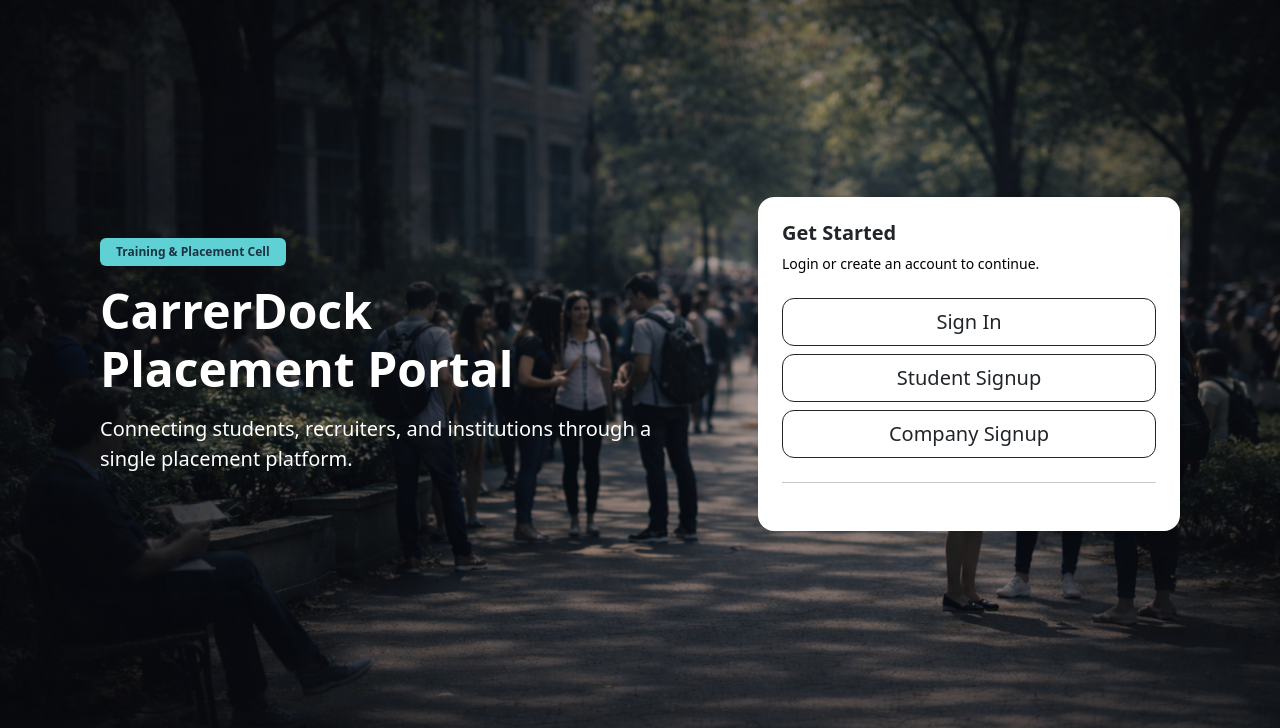
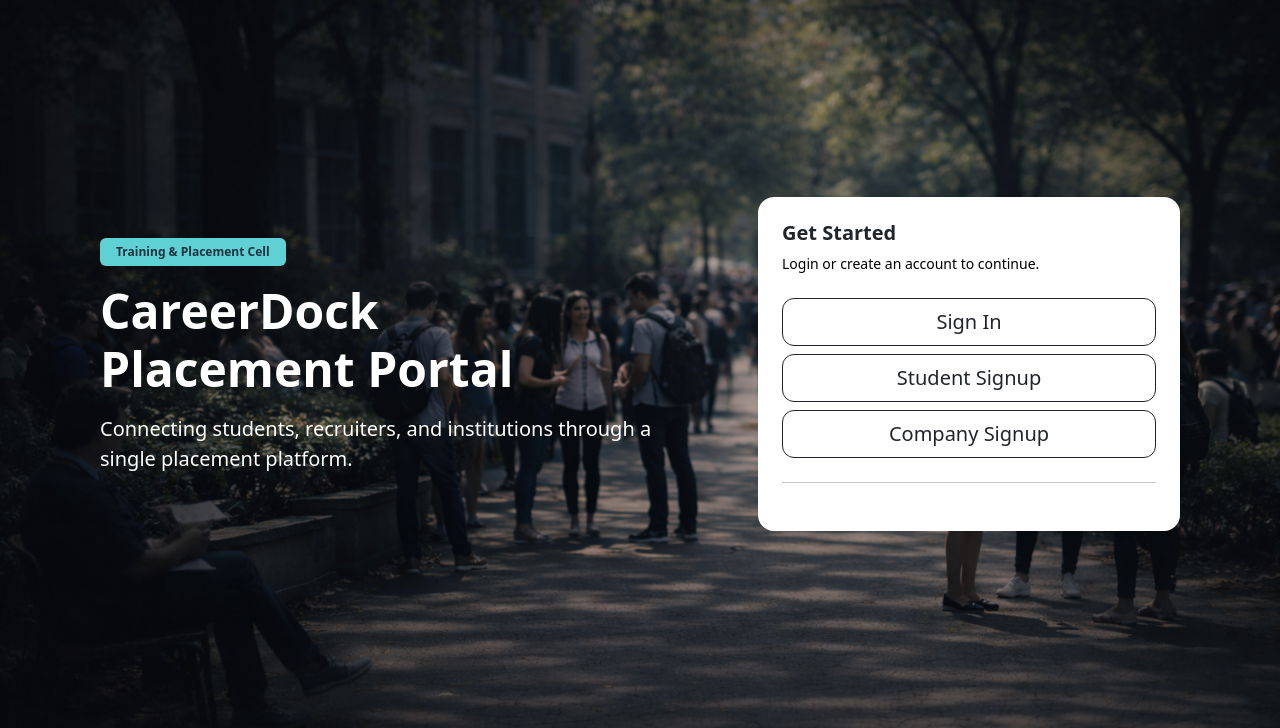
Before and after one commit to DataSage-Parth/Carrer-Dock, a Flask app: page / in a window 1280 px wide. Shown: the part 57-785 px from the top of the page. Run offline with Flask 3, Linux system fonts and the light colour scheme.

Commit message:
Fix typo in 'CarrerDock' to 'CareerDock'

```diff
--- a/templates/home.html
+++ b/templates/home.html
@@ -1,5 +1,5 @@
 {% extends "base.html" %}
-{% block title %}CarrerDock{% endblock %}
+{% block title %}CareerDock{% endblock %}
 
 {% block content %}
 
@@ -14,7 +14,7 @@
                 </span>
 
                 <h1 class="fw-bold display-5 mb-3">
-                    CarrerDock <br> Placement Portal
+                    CareerDock <br> Placement Portal
                 </h1>
 
                 <p class="text-muted fs-5">
```
